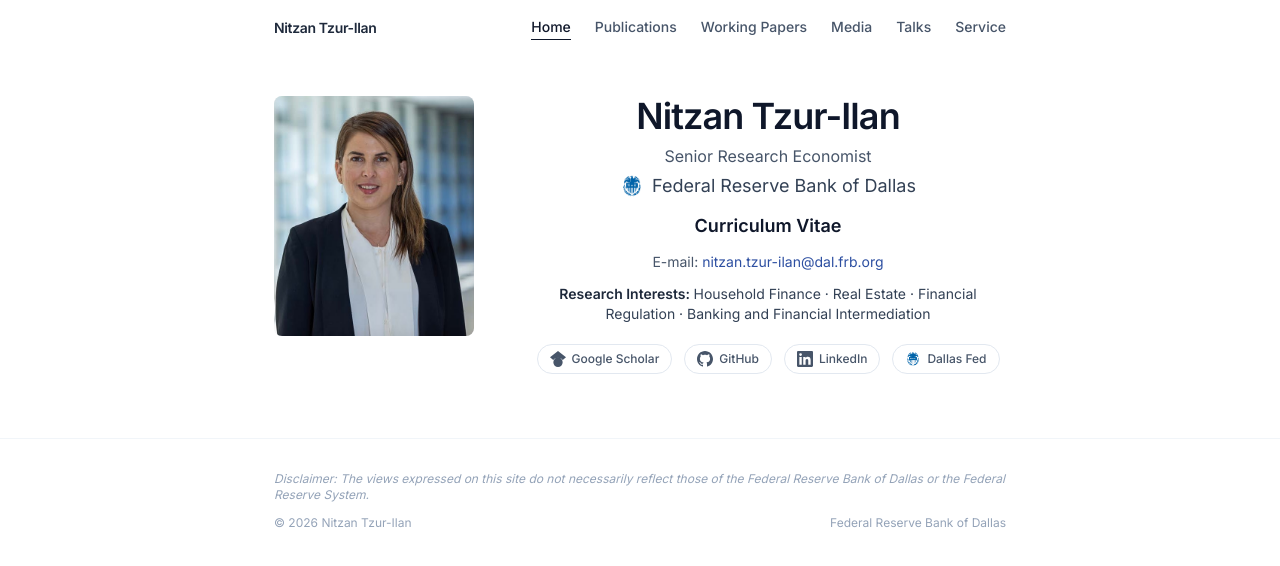
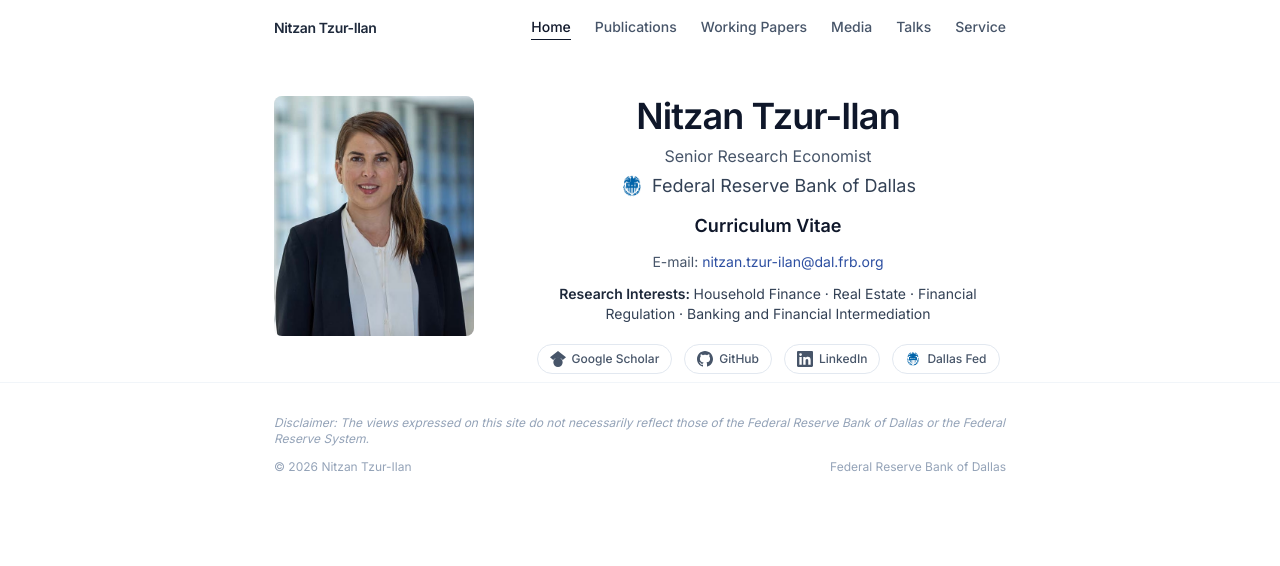
Before and after one commit to nitzantzur/website, a React (Vite) app: page / in a window 1280 px wide. Shown: the top 566 px of the page. Built offline with nearby package versions, Linux system fonts and the light colour scheme.

Commit message:
Remove all bottom spacing between content and footer
Co-Authored-By: Claude Sonnet 4.6 <noreply@anthropic.com>

```diff
--- a/src/components/layout/Footer.tsx
+++ b/src/components/layout/Footer.tsx
@@ -1,6 +1,6 @@
 export default function Footer() {
   return (
-    <footer className="border-t border-slate-100 mt-6">
+    <footer className="border-t border-slate-100 mt-2">
       <div className="max-w-content mx-auto px-6 py-8 space-y-3">
         <p className="text-xs text-slate-400 italic">
           Disclaimer: The views expressed on this site do not necessarily reflect those of the Federal Reserve Bank of Dallas or the Federal Reserve System.
--- a/src/pages/Home.tsx
+++ b/src/pages/Home.tsx
@@ -60,7 +60,7 @@ export default function Home() {
       <main className="page-container">
 
         {/* Hero — photo left, details right */}
-        <div className="flex flex-col sm:flex-row gap-10 sm:gap-14 items-start mb-6">
+        <div className="flex flex-col sm:flex-row gap-10 sm:gap-14 items-start mb-0">
 
           {/* Photo */}
           <div className="flex-shrink-0">
--- a/src/styles/globals.css
+++ b/src/styles/globals.css
@@ -19,7 +19,7 @@
 
 @layer components {
   .page-container {
-    @apply max-w-content mx-auto px-6 pt-10 pb-4;
+    @apply max-w-content mx-auto px-6 pt-10 pb-0;
   }
 
   .section-heading {
```
